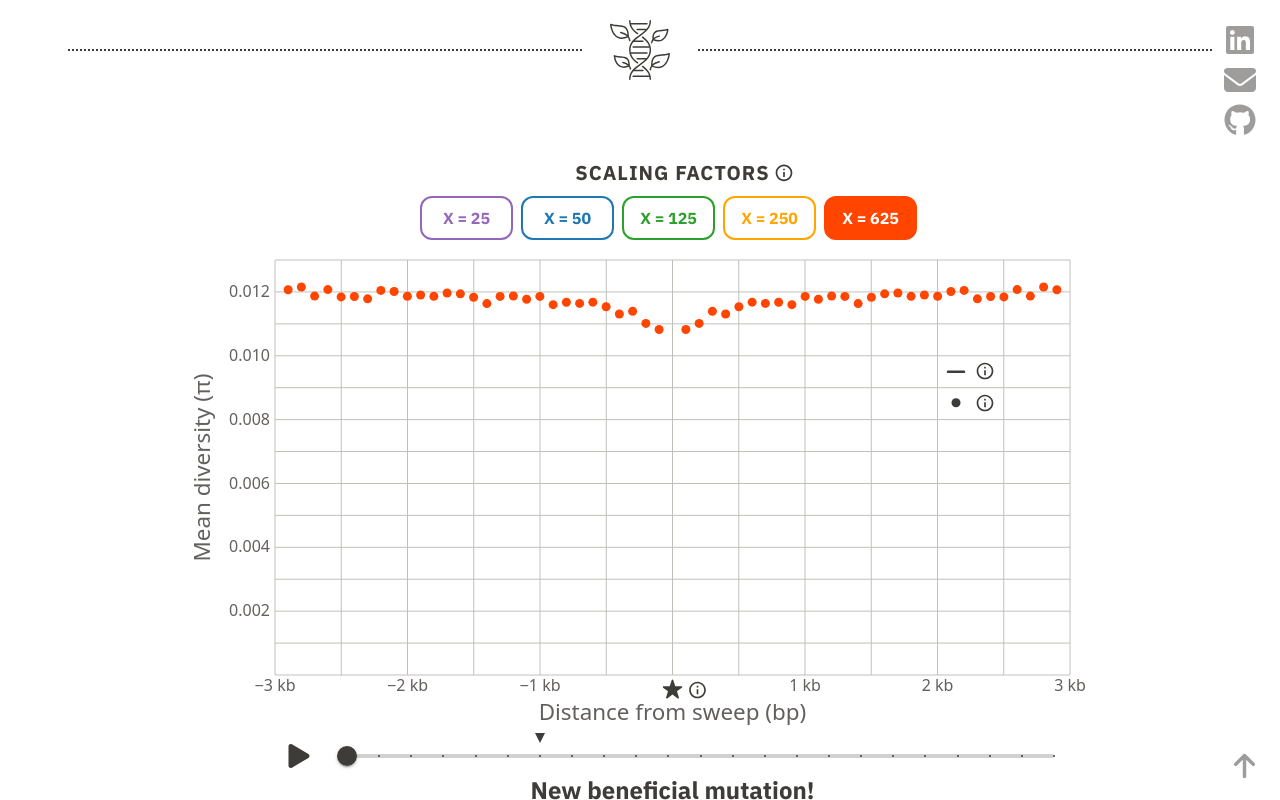
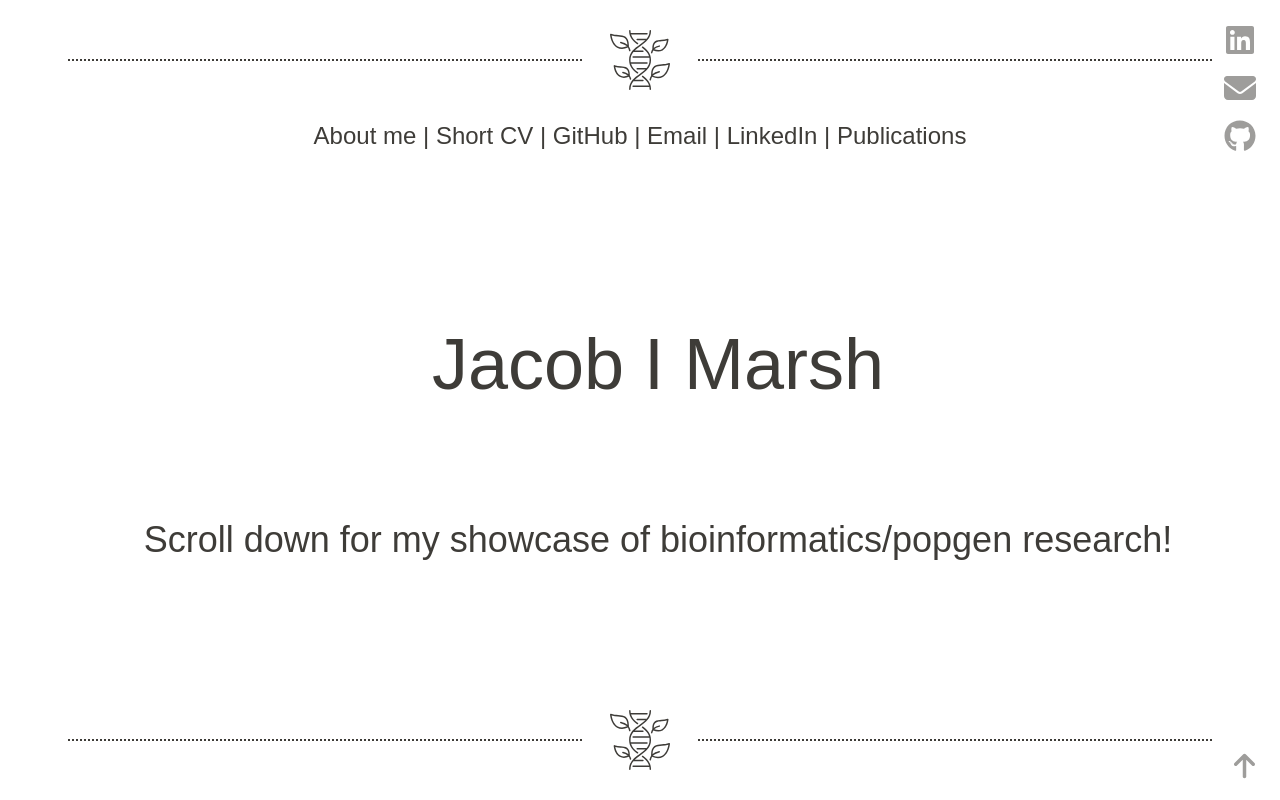
Before and after one commit to jacobimarsh/Showcase, a React (Vite) app: page / in a window 1280 px wide. Built offline with nearby package versions, Linux system fonts and the light colour scheme; a web font is replaced by a local one.

Commit message:
Add landing hero page

```diff
--- a/index.html
+++ b/index.html
@@ -4,6 +4,11 @@
     <meta charset="UTF-8" />
     <meta name="viewport" content="width=device-width, initial-scale=1.0" />
     <link href="https://fonts.googleapis.com/css2?family=IBM+Plex+Sans:wght@400;700&display=swap" rel="stylesheet">
+
+    <link rel="preconnect" href="https://fonts.googleapis.com">
+    <link rel="preconnect" href="https://fonts.gstatic.com" crossorigin>
+    <link href="https://fonts.googleapis.com/css2?family=Ovo&display=swap" rel="stylesheet">
+
     <title>Jacob I Marsh</title>
   </head>
   <body>
--- a/src/App.css
+++ b/src/App.css
@@ -111,3 +111,15 @@ label {
 html {
   scrollbar-color: rgba(100, 100, 100, 0.5) transparent;
 }
+
+.londrina-shadow-regular {
+  font-family: "Londrina Shadow", sans-serif;
+  font-weight: 400;
+  font-style: normal;
+}
+
+.Hero {
+  font-family: "Ovo", sans-serif;
+  font-weight: 400;
+  font-style: normal;
+}
--- a/src/App.jsx
+++ b/src/App.jsx
@@ -14,8 +14,10 @@ const App = () => {
   };
 
   return (
+
     <div ref={containerRef} className="h-screen overflow-auto px-10">
-       <div className="relative flex items-center w-full">
+<div className="w-full h-screen flex flex-col">
+  <div className="relative flex items-center w-full h-[120px]">
     <div className="flex-1 border-t-2 border-[#3e3c38] border-dotted ml-7"></div>
     <img
       src="../local_images/helix_leaves.svg"
@@ -23,6 +25,25 @@ const App = () => {
     />
     <div className="flex-1 border-t-2 border-[#3e3c38] border-dotted mr-7"></div>
     </div>
+
+    <p className="Hero text-2xl flex items-center justify-center text-[#3e3c3] mb-14">About me | Short CV | GitHub | Email | LinkedIn | Publications</p>
+  <div className="flex-grow flex flex-col items-center justify-center text-[#3e3c3]">
+    <h1 className="text-7xl font-bold Hero ml-9 mb-15">Jacob I Marsh</h1>
+    <h3 className="text-4xl font-bold Hero ml-9 mt-15">Scroll down for my showcase of bioinformatics/popgen research!</h3>
+
+  </div>
+
+
+  <div className="relative flex items-center w-full h-[120px]">
+    <div className="flex-1 border-t-2 border-[#3e3c38] border-dotted ml-7"></div>
+    <img
+      src="../local_images/helix_leaves.svg"
+      className="w-[100px] mx-2 p-5"
+    />
+    <div className="flex-1 border-t-2 border-[#3e3c38] border-dotted mr-7"></div>
+  </div>
+</div>
+
       <FigureSection
         figure={<D3Viz />}
         description={<Description
@@ -30,7 +51,7 @@ const App = () => {
           author={<>[Marsh, Kaushik and Johri 2025]</>}
           text={<>Interactive plot of nucleotide diversity observed for 100 bp bins in a strictly neutral region as a function of distance from a single moderately strong beneficial mutation of strength <em>2Ns</em> = 100 that reaches fixation from simulations with different scaling factors. The line represents the expected diversity calculated post-fixation (see Eq. 6 in the paper).<em> Play around and explore the results for yourself!</em></>}
         />}
-        style={{ marginBottom: "50px", marginTop: "50px" }}
+        style={{ marginBottom: "50px", marginTop: "30px" }}
       />
       <FigureSectionReverse
         figure={<img src="/local_images/simrec_Figure1.png" className="w-[880px] h-auto max-w-none m-7" alt="ARG BGS Figure" />}
@@ -86,16 +107,27 @@ const App = () => {
         <img src="/local_images/arrow-up-solid.svg" alt="Back to top" className="w-7 h-7" />
       </button>
 
-<div className="fixed top-4 right-4 flex-col z-50">
-  <img src="/local_images/linkedin_icon.svg" className="w-8 h-8 opacity-50 hover:opacity-100 m-2" />
-  <img src="/local_images/mail_icon.svg" className="w-8 h-8 opacity-50 hover:opacity-100 m-2" />
-  <img src="/local_images/github_icon.svg" className="w-8 h-8 opacity-50 hover:opacity-100 m-2" />
+<div className="fixed top-4 right-4 flex flex-col z-50">
+  {/* LinkedIn */}
+  <a href="https://www.linkedin.com/in/jacob-marsh-2822142b5" target="_blank" rel="noopener noreferrer">
+    <img src="/local_images/linkedin_icon.svg" className="w-8 h-8 opacity-50 hover:opacity-100 m-2" alt="LinkedIn" />
+  </a>
+
+  {/* Email */}
+  <a href="mailto:jake.marsh@live.com.au">
+    <img src="/local_images/mail_icon.svg" className="w-8 h-8 opacity-50 hover:opacity-100 m-2" alt="Email" />
+  </a>
+
+  {/* GitHub */}
+  <a href="https://github.com/jacobimarsh" target="_blank" rel="noopener noreferrer">
+    <img src="/local_images/github_icon.svg" className="w-8 h-8 opacity-50 hover:opacity-100 m-2" alt="GitHub" />
+  </a>
 </div>
 
       <p className="flex flex-col items-center justify-center text-center whitespace-pre-line pb-4 mt-[-7px]">
   Made by me!
   {"\n"}Jacob I. Marsh
-  {"\n"}Bioinformatics | Software Developer
+  {"\n"}Bioinformatics | Software
 </p>
     </div>
   );
```
Also changed, not shown: local_images/LDmap.png (added). Lines whose indentation alone changed are shown as unchanged.
